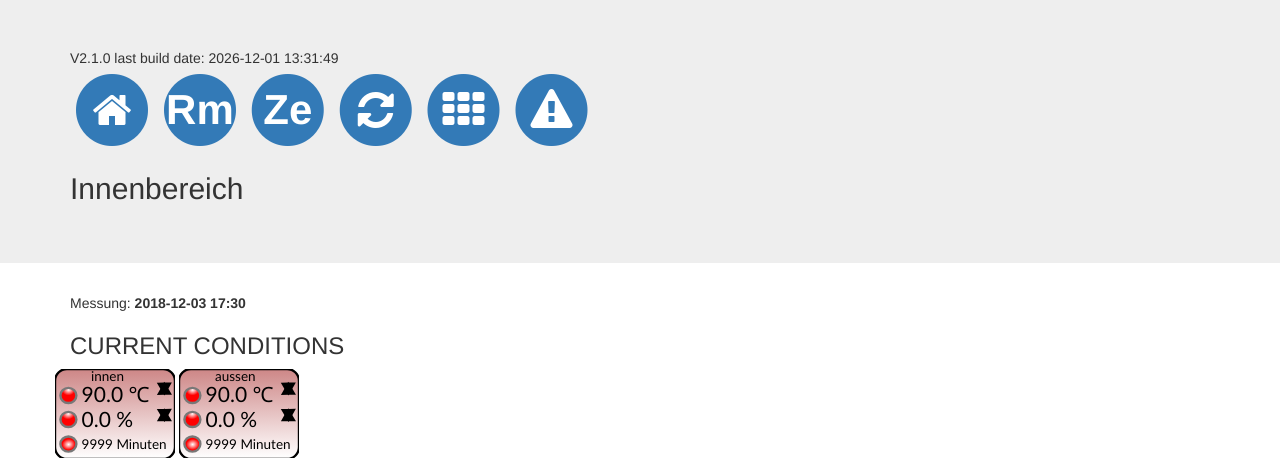
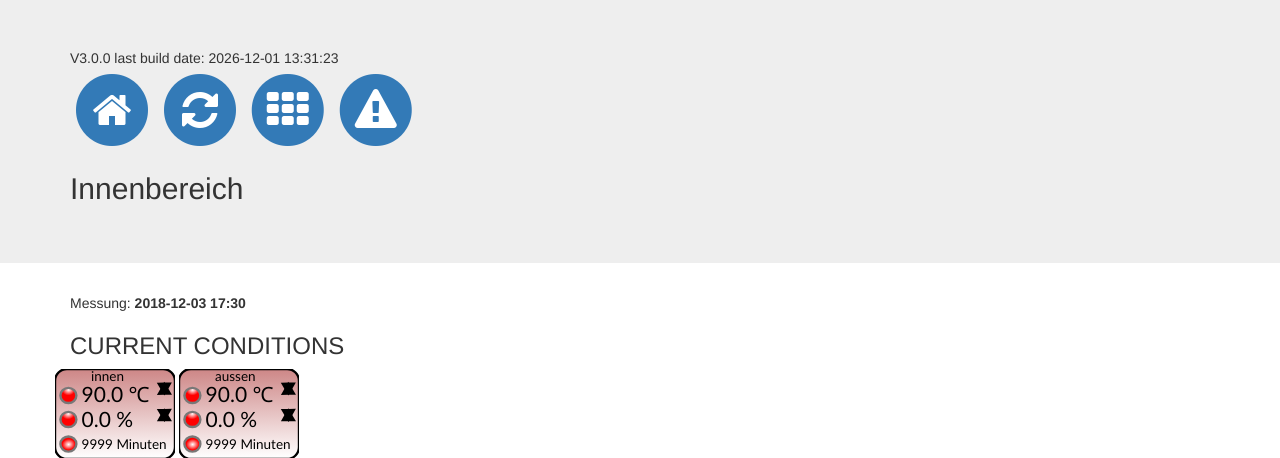
Before and after one commit to mgshadow/rasp_climate, a PHP site: page /0.php in a window 1280 px wide. Shown: the top 458 px of the page. Run offline with PHP 8.4, Linux system fonts and the light colour scheme; data that the repository does not hold is empty; some libraries are stand-ins or nearby versions.

Commit message:
Update menu.php

```diff
--- a/menu.php
+++ b/menu.php
@@ -1,23 +1,11 @@
 <?php
-echo "V2.1.0 last build date: ".date ("Y-m-d H:i:s", filemtime('menu.php'))."<br>";
+echo "V3.0.0 last build date: ".date ("Y-m-d H:i:s", filemtime('menu.php'))."<br>";
 
 echo '
 <a href="index.php" tooltip title="HOME" alt="HOME">
 <span class="fa-stack fa-3x">
   <i class="fa fa-circle fa-stack-2x"></i>
   <i class="fa fa-home fa-stack-1x fa-inverse"></i>
-</span>
-</a>
-<a href="0.php" title="Raum" alt="Raum">
-<span class="fa-stack fa-3x">
-  <i class="fa fa-circle fa-stack-2x"></i>
-  <strong class="fa-stack-1x fa-stack-text fa-inverse">Rm</strong>
-</span>
-</a>
-<a href="1.php" title="Zelte" alt="Zelte">
-<span class="fa-stack fa-3x">
-  <i class="fa fa-circle fa-stack-2x"></i>
-  <strong class="fa-stack-1x fa-stack-text fa-inverse">Ze</strong>
 </span>
 </a>
 <a href="javascript:history.go(0);" title="RELOAD" alt="RELOAD">
```
